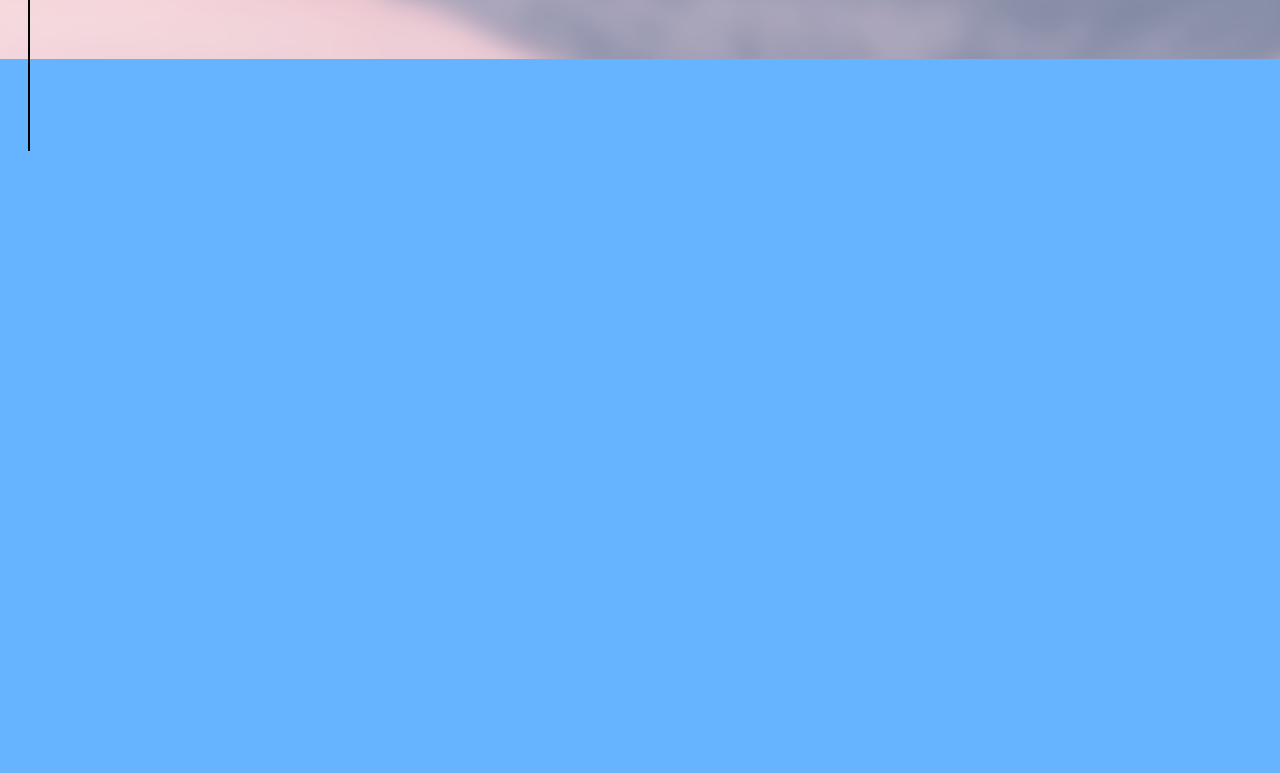
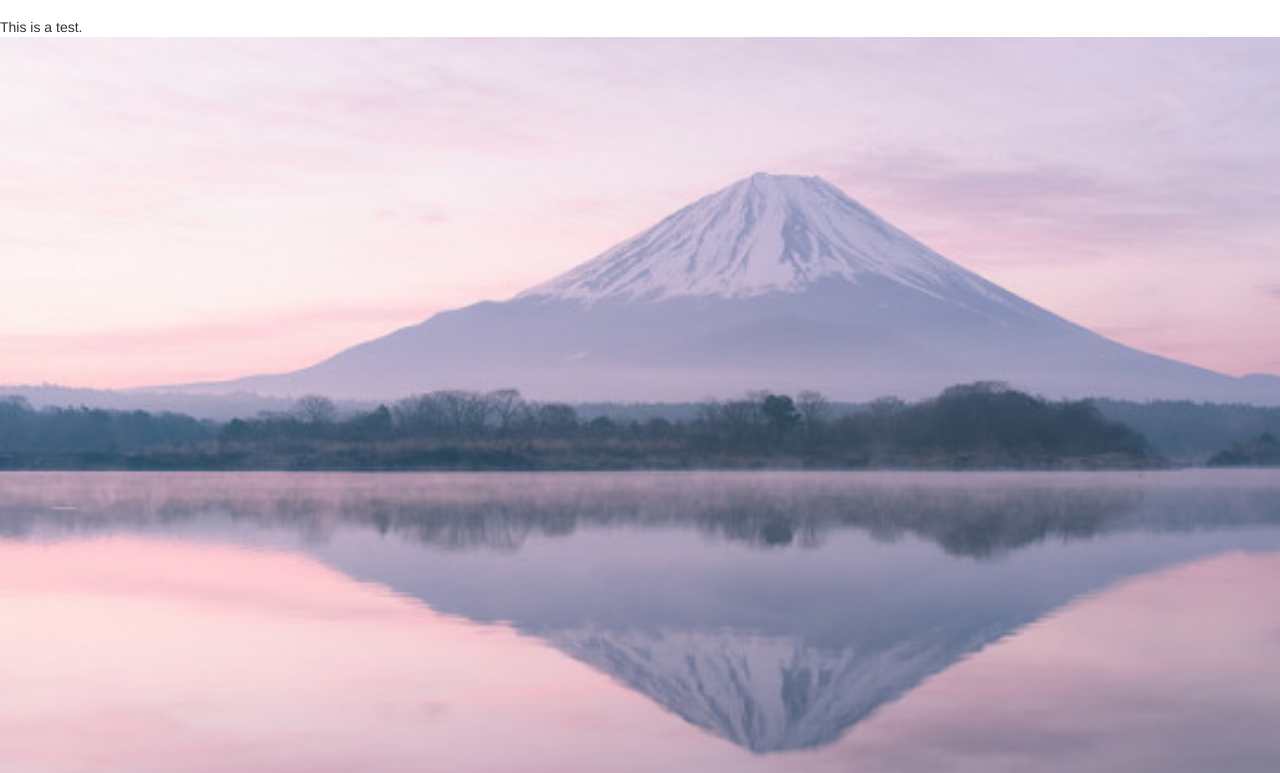
Before and after one commit to gabrielb09/chivalry-chauvinism, a plain HTML site: page index.html in a window 1280 px wide. Shown: the part 741-1514 px from the top of the page. Before the commit the page ends 800 px from the top, so only its background shows below. Drawn offline with nearby package versions, Linux system fonts and the light colour scheme.

Commit message:
Update index.html

```diff
--- a/index.html
+++ b/index.html
@@ -11,7 +11,7 @@
   <link href='https://fonts.googleapis.com/css?family=Roboto+Slab:400,100,300,700' rel='stylesheet' type='text/css'>
   <link href='https://maxcdn.bootstrapcdn.com/bootstrap/3.3.6/css/bootstrap.min.css' rel='stylesheet' type='text/css'>
   <link href='https://maxcdn.bootstrapcdn.com/font-awesome/4.4.0/css/font-awesome.min.css' rel='stylesheet' type='text/css'>
-  <link rel="stylesheet" href="style/main.css">
+  <!--<link rel="stylesheet" href="style/main.css">-->
 
   <script src="https://cdnjs.cloudflare.com/ajax/libs/jquery/2.2.3/jquery.min.js"></script>
   <script src="https://maxcdn.bootstrapcdn.com/bootstrap/3.3.6/js/bootstrap.min.js"></script>
```
